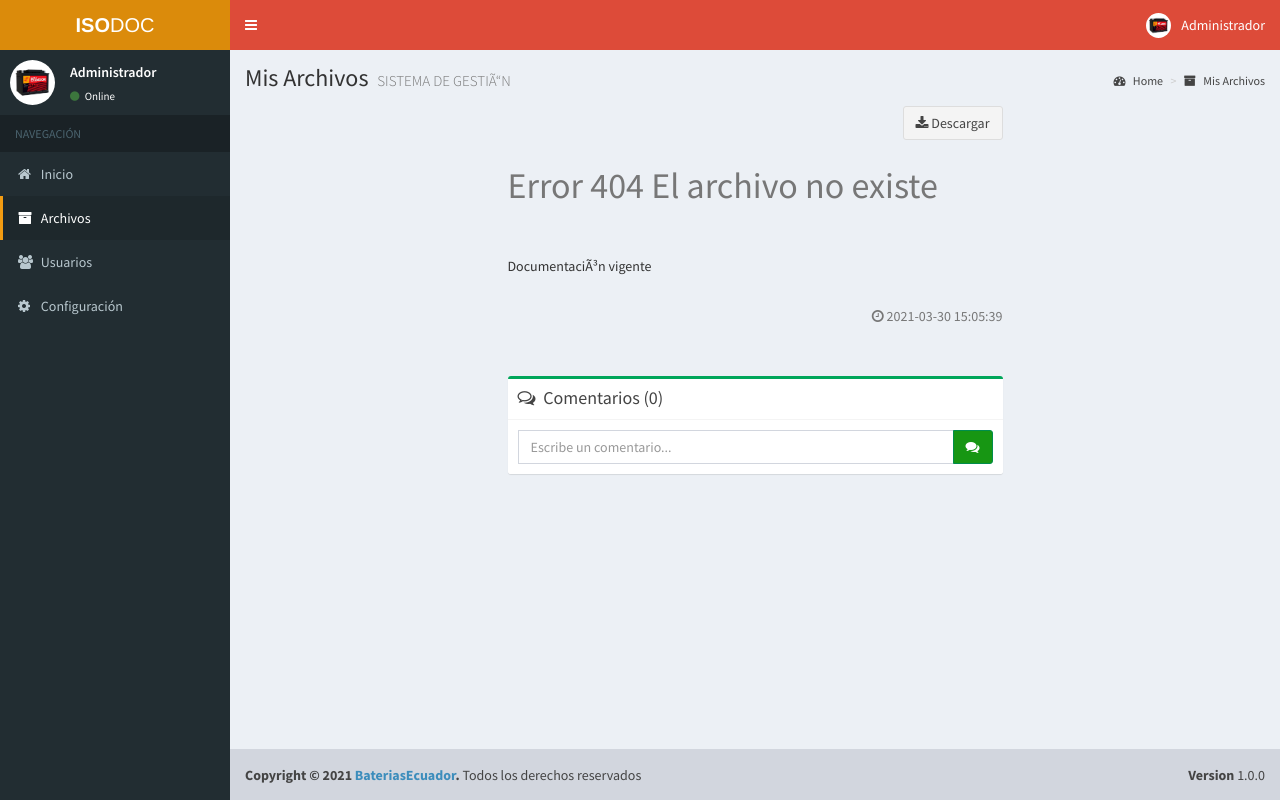
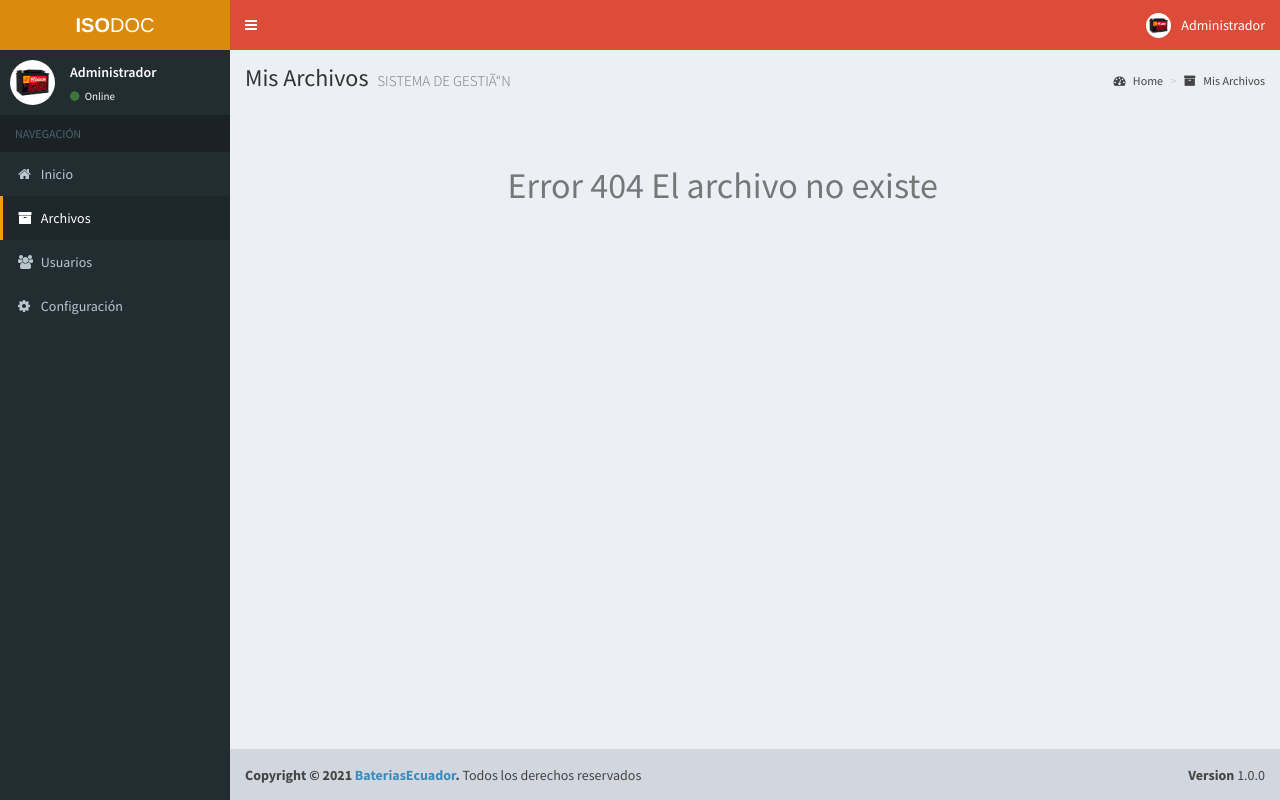
Before and after one commit to dscumbajin/doc-iso, a PHP site: page /fileshare/cpanel/file.php?code=d6aJQi5i2MZW in a window 1280 px wide. Run offline with PHP 8.4, Linux system fonts and the light colour scheme; a user stored in the database is signed in; data comes from the database, SQL or seed files in the repository.

Commit message:
Control descargas

```diff
--- a/cpanel/file.php
+++ b/cpanel/file.php
@@ -96,9 +96,6 @@ if (!$is_logged) {
                 <!-- Small boxes (Stat box) -->
                 <div class="col-lg-6 col-xs-12 col-md-offset-3">
                     <div id="resultados_ajax"></div><!-- Resultados Ajax -->
-                    <div class="btn-group  pull-right">
-                        <a href="action/dwnfl?code=<?php echo $code; ?>&id=<?php echo $file_id; ?>&count=<?php echo $file_count; ?>" class="btn btn-default"><i class="fa fa-download"></i> Descargar</a>
-                    </div>
                     <?php
                     $session = sha1(md5($_SESSION['admin_id']));
                     $alphabeth = "abcdefghijklmnopqrstuvwxyzABCDEFGHIJKLMNOPQRSTUVWYZ1234567890_-";
@@ -158,12 +155,14 @@ if (!$is_logged) {
                                 } else {
                                     echo "<h2>$filename</h2>";
                                 }
-                            }
-                        } else {
-                            echo  "<h1 class='text-muted'>Error 404 El archivo no existe</h1>";
-                        }
-                        ?>
-                    <?php endif; ?>
+                            } ?>
+                            <!--BOTON DESCARGA-->
+                            <div class="btn-group  pull-right">
+                                <a id='no_file' href="action/dwnfl?code=<?php echo $code; ?>&id=<?php echo $file_id; ?>&count=<?php echo $file_count; ?>" class="btn btn-default"><i class="fa fa-download"></i> Descargar</a>
+                            </div>
+                            <!--FIN BOTON DESCARGA-->
+
+                            <!--COMENTARIOS-->
                             <br><br>
                             <p><?php echo $description; ?></p><br>
                             <p class="text-muted text-right"><i class="fa fa-clock-o"></i> <?php echo $created_at; ?></p>
@@ -207,7 +206,7 @@ if (!$is_logged) {
                                                 ?>
                                                 <img src="../images/profiles/<?php echo $profile_pic; ?>" alt="user image" class="offline">
                                                 <p class="message">
-                                            <small class="text-muted pull-right"><i class="fa fa-clock-o"></i> <!-- 5:15 --><?php echo $com['created_at']; ?></small>
+                                                    <small class="text-muted pull-right"><i class="fa fa-clock-o"></i><?php echo $com['created_at']; ?></small>
                                                     <a href="#" class="name">
                                                         <?php echo $fullname;  ?>
                                                     </a>
@@ -230,6 +229,13 @@ if (!$is_logged) {
                                     </form>
                                 </div>
                             </div>
+                            <!--FIN COMENTARIOS-->
+                        <?php } else {
+                            echo  "<h1 class='text-muted'>Error 404 El archivo no existe</h1>";
+                        }
+                        ?>
+                    <?php endif; ?>
+
                     <?php if (mysqli_num_rows($file) != 0) : ?>
                     <?php else : ?>
                         <div class="jumbotron">
```
Also changed, not shown: file.php (+14 -9 lines). Lines whose indentation alone changed are shown as unchanged.
